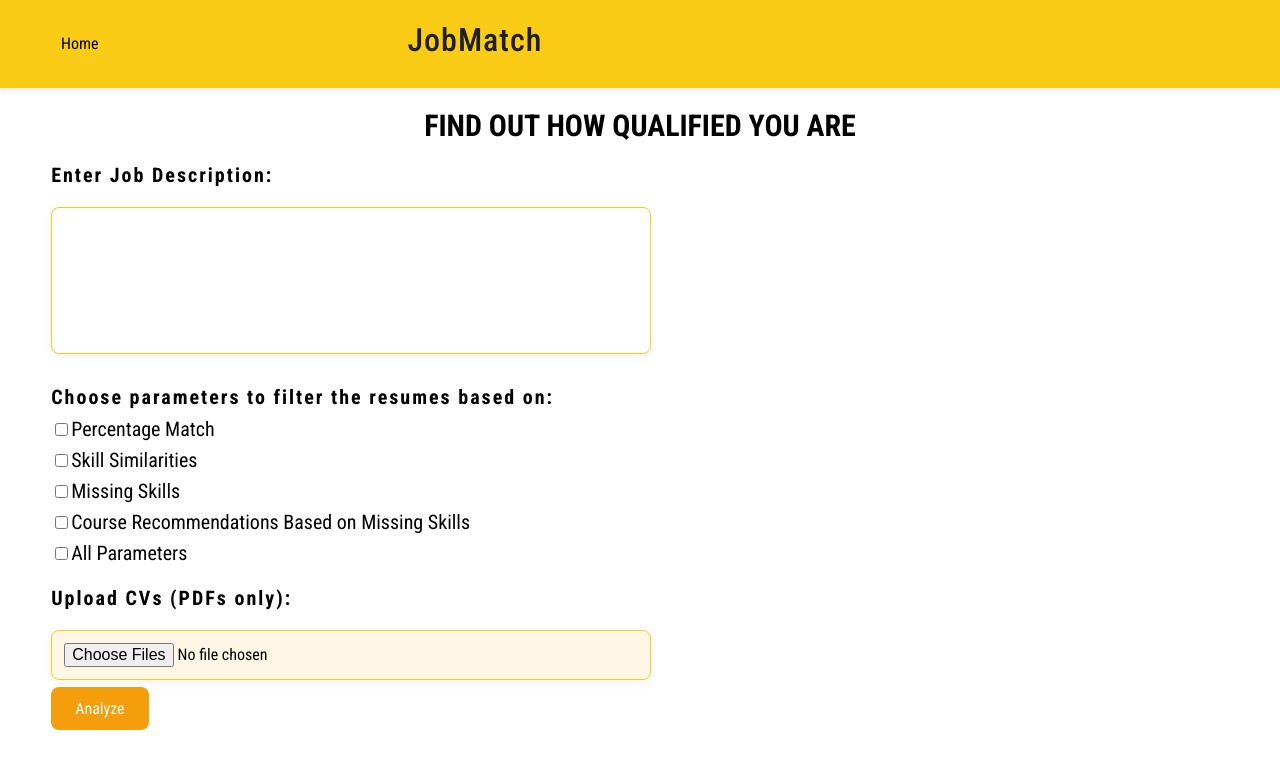
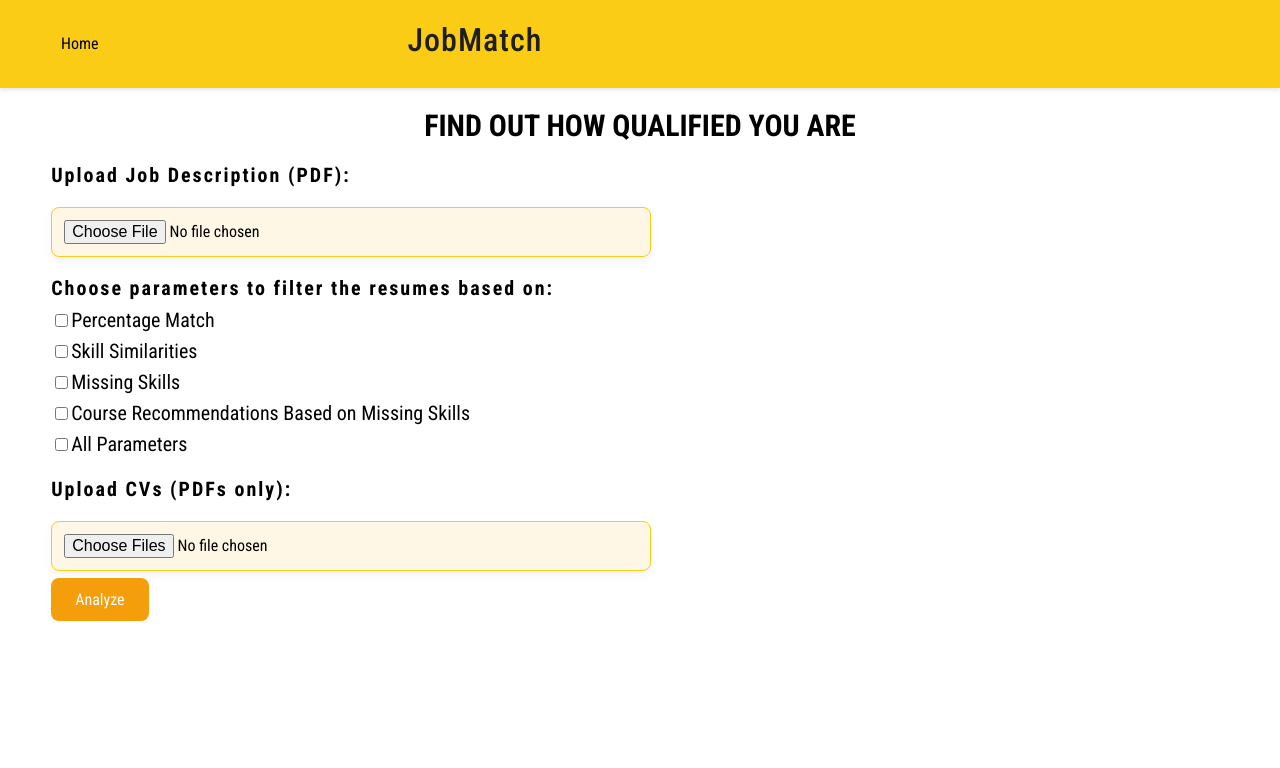
Before and after one commit to KalekyeRaychelle/JobMatch, a React (Create React App) app: page /ManyCvs in a window 1280 px wide. Shown: the top 768 px of the page. Built offline with nearby package versions, Linux system fonts and the light colour scheme.

Commit message:
changed job description to file input for many cvs

```diff
--- a/src/pages/ManyCvs.js
+++ b/src/pages/ManyCvs.js
@@ -156,14 +156,23 @@ const ManyCvs = () => {
   return (
     <div className="ManyCvs">
       <div className="jobCards">
-        <div className="description">
-          <label>Enter Job Description:</label>
-          <textarea
-            rows="7"
-            value={jobDescription}
-            onChange={handleDescriptionChange}
-          />
-        </div>
+        <div className='description'>
+      <label>Upload Job Description (PDF):</label>
+      <input
+        type="file"
+        accept=".pdf,.doc,.docx,.txt"
+        onChange={(e) => {
+          const file = e.target.files[0];
+          if (file) {
+            setJobDescription(file);
+            localStorage.setItem('jobDescriptionFileName', file.name);
+          }
+        }}
+      />
+      {localStorage.getItem('jobDescriptionFileName') && (
+        <p>Selected JD File: {localStorage.getItem('jobDescriptionFileName')}</p>
+      )}
+    </div>
         <div className="parameters">
           <label className="paraHeading">Choose parameters to filter the resumes based on:</label>
           <div className="checkbox-group">
--- a/src/styles/ManyCvs.css
+++ b/src/styles/ManyCvs.css
@@ -64,10 +64,6 @@ input[type="file"] {
     border: 1px solid #facc15;
 }
 
-textarea {
-    resize: none;
-    border: 1px solid #facc15;
-}
 
 button {
     background-color: #f59e0b;
```
